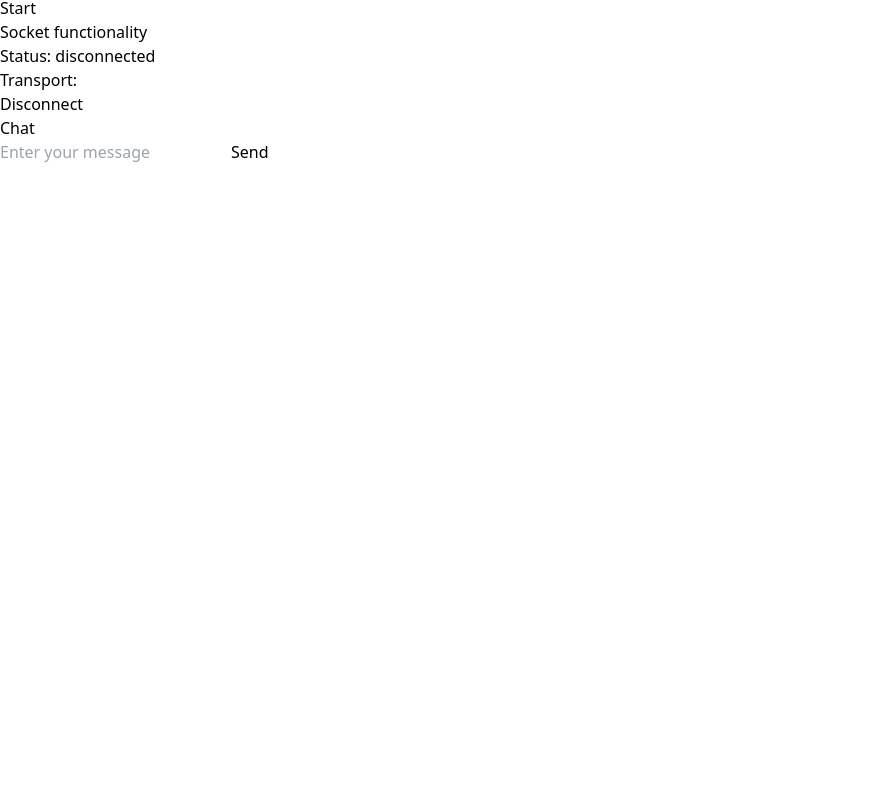
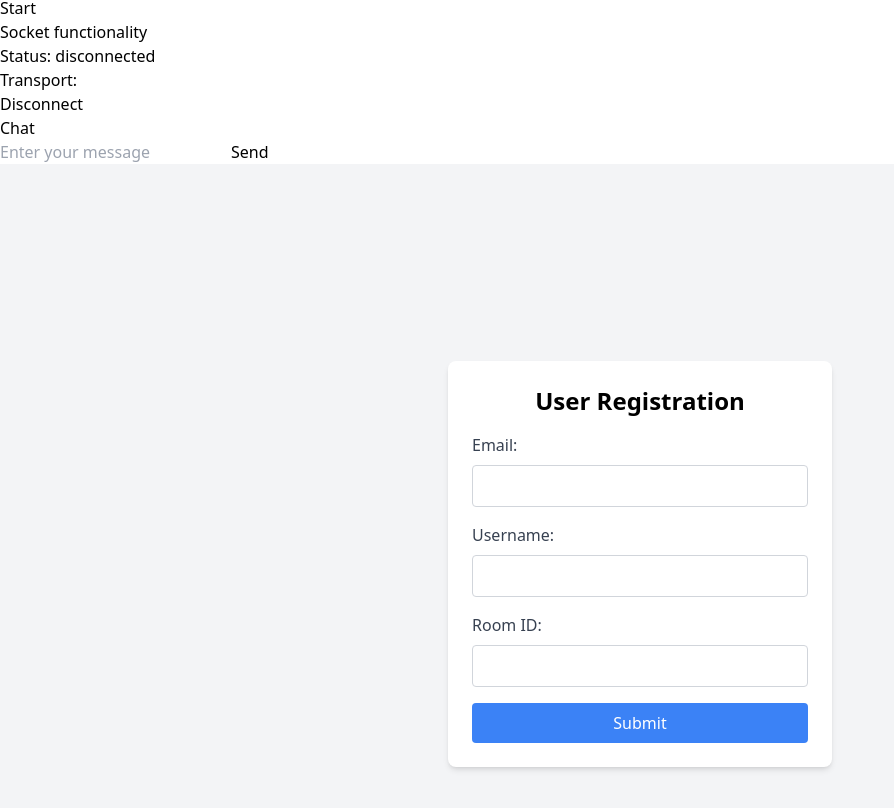
Before and after one commit to Siser-Pratap/Video-chat-interview-call, a Next.js app: page / in a window 1280 px wide. Shown: the part 1029-1837 px from the top of the page, without its empty margins (0-894 px from the left). Before the commit the page ends 1193 px from the top, so only its background shows below. Built offline with nearby package versions, Linux system fonts and the light colour scheme; no server answers.

Commit message:
joining meeting feature established

```diff
--- a/package.json
+++ b/package.json
@@ -20,6 +20,7 @@
     "react": "^19.0.0",
     "react-dom": "^19.0.0",
     "react-redux": "^9.2.0",
+    "react-router-dom": "^7.1.1",
     "socket.io": "^4.8.1",
     "socket.io-client": "^4.8.1"
   },
--- /dev/null
+++ b/src/app/components/JoinMeeting.jsx
@@ -0,0 +1,75 @@
+"use client";
+import React, { useState } from 'react';
+import {useRouter} from "next/navigation";
+import { socket } from '@/socket';
+
+const JoinMeeting = () => {
+    const [email, setEmail] = useState('');
+    const [username, setUsername] = useState('');
+    const [roomId, setRoomId] = useState('');
+    const router = useRouter();
+
+    const handleSubmit = (e) => {
+        e.preventDefault();
+        try {
+                socket.emit("join-room", {emailId:email, roomId:roomId, username:username});
+                router.push(`/meeting/${roomId}`);
+        } catch (error) {
+                console.log("Error occurred while connecting ", error.message);
+        }
+        setEmail('');
+        setUsername('');
+        setRoomId('');
+    };
+
+    return (
+        <div className="flex items-center justify-center min-h-screen bg-gray-100">
+            <div className="bg-white p-6 rounded-lg shadow-md w-96">
+                <h2 className="text-2xl font-bold text-center mb-4">User Registration</h2>
+                <form onSubmit={handleSubmit}>
+                    <div className="mb-4">
+                        <label className="block text-gray-700 mb-2" htmlFor="email">Email:</label>
+                        <input
+                            type="email"
+                            id="email"
+                            value={email}
+                            onChange={(e) => setEmail(e.target.value)}
+                            className="w-full p-2 border border-gray-300 rounded focus:outline-none focus:ring focus:ring-blue-200"
+                            required
+                        />
+                    </div>
+                    <div className="mb-4">
+                        <label className="block text-gray-700 mb-2" htmlFor="username">Username:</label>
+                        <input
+                            type="text"
+                            id="username"
+                            value={username}
+                            onChange={(e) => setUsername(e.target.value)}
+                            className="w-full p-2 border border-gray-300 rounded focus:outline-none focus:ring focus:ring-blue-200"
+                            required
+                        />
+                    </div>
+                    <div className="mb-4">
+                        <label className="block text-gray-700 mb-2" htmlFor="roomId">Room ID:</label>
+                        <input
+                            type="text"
+                            id="roomId"
+                            value={roomId}
+                            onChange={(e) => setRoomId(e.target.value)}
+                            className="w-full p-2 border border-gray-300 rounded focus:outline-none focus:ring focus:ring-blue-200"
+                            required
+                        />
+                    </div>
+                    <button
+                        type="submit"
+                        className="w-full bg-blue-500 text-white p-2 rounded hover:bg-blue-600 transition duration-200"
+                    >
+                        Submit
+                    </button>
+                </form>
+            </div>
+        </div>
+    );
+};
+
+export default JoinMeeting;
--- a/src/app/page.js
+++ b/src/app/page.js
@@ -8,6 +8,7 @@
 import VideoCall from "./components/VideoCall";
 import { useEffect, useState } from "react";
 import { socket } from "@/socket";
+import JoinMeeting from "./components/JoinMeeting";
 
 
 
@@ -109,6 +110,9 @@
         <input type="text" onChange={handleChange} value={message} placeholder="Enter your message" />
         <button onClick={submit}>Send</button>
       </div>
+      <div>
+        <JoinMeeting />
+      </div>
     </>
   );
 }
```
Also changed, not shown: server.js (+14 -3 lines), 1 other file (tests, documents, lock files or other folders).
